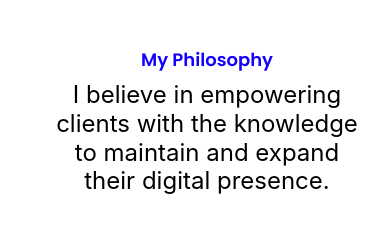
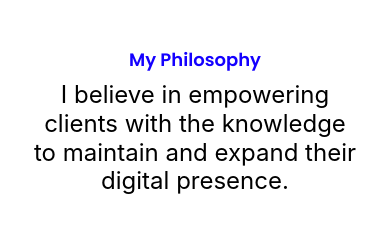
Before and after one commit to fejiroofficial/fejirogospel-v2, a SvelteKit app: page /v2 in a window 390 px wide. Shown: the part 434-666 px from the top of the page. Built offline with nearby package versions, Linux system fonts and the light colour scheme.

Commit message:
fix: philosophy alignment

```diff
--- a/src/components/v2/Philosophy.svelte
+++ b/src/components/v2/Philosophy.svelte
@@ -5,7 +5,7 @@
 <section class="bg-pure-white pt-0 py-20">
   <div class="container mx-auto grid grid-cols-12 gap-6">
     <img class="col-span-12 mb-6 lg:col-span-6 lg:mb-0" src={displayImage} alt="">
-    <div class="col-span-12 lg:col-span-6 pl-6 flex flex-col justify-center text-center lg:text-left">
+    <div class="col-span-12 lg:col-span-6 flex flex-col justify-center text-center lg:pl-6 lg:text-left">
       <h2 class="text-blue">My Philosophy</h2>
       <p>I believe in empowering clients with the knowledge to maintain and expand their digital presence.</p>
     </div>
```
